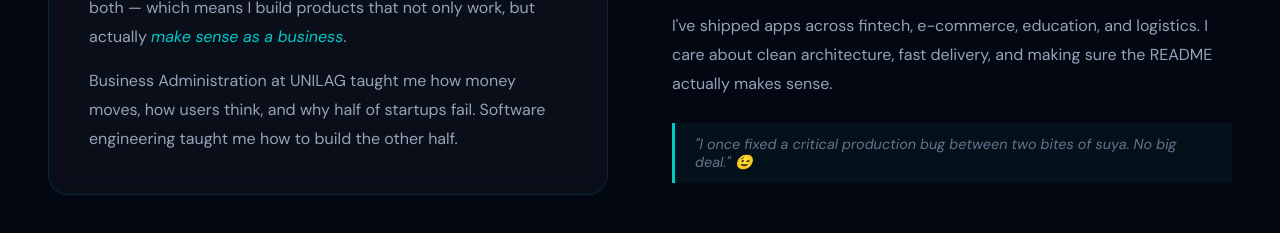
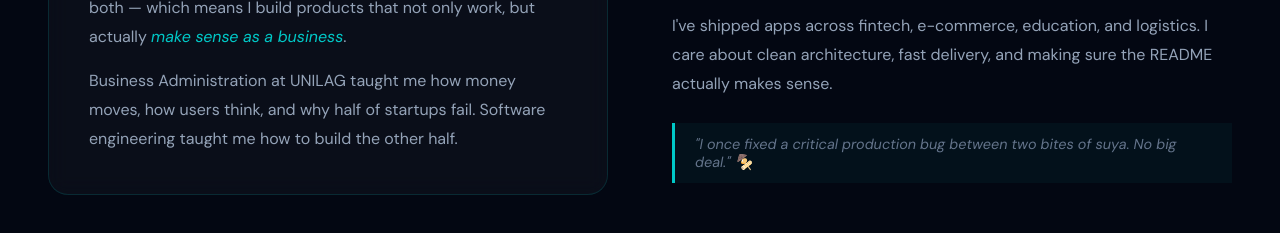
Before and after one commit to skidan007/my-portfolio1, a React (Vite) app: page / in a window 1280 px wide. Shown: the part 1160-1393 px from the top of the page. Built offline with nearby package versions, Linux system fonts and the light colour scheme.

Commit message:
changed wink to suya

```diff
--- a/src/components/About/index.jsx
+++ b/src/components/About/index.jsx
@@ -135,8 +135,8 @@ export default function About() {
               }}
             >
               "I once fixed a critical production bug between two bites of suya.
-              No big deal." 😉
-              {/* 🍢 */}
+              No big deal." 🍢
+              {/* 😉 */}
             </div>
           </FadeIn>
         </div>
```
